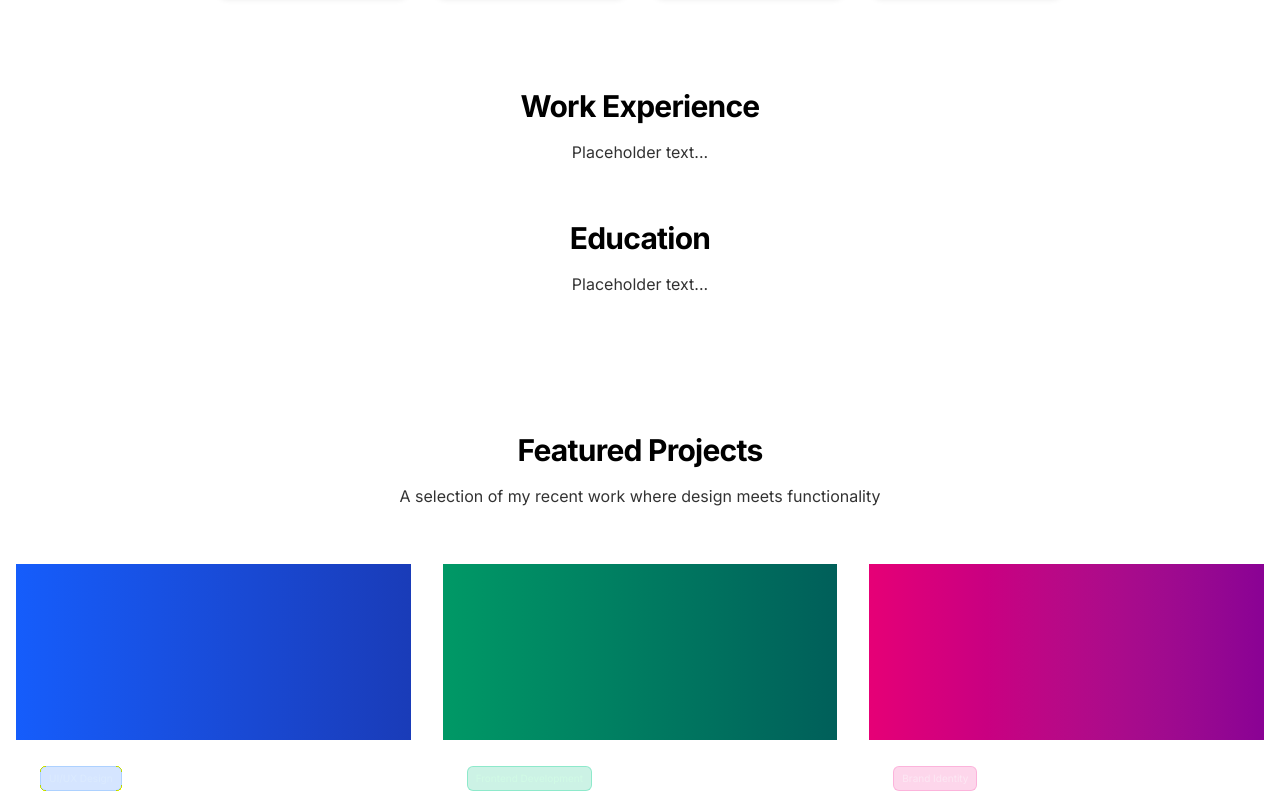
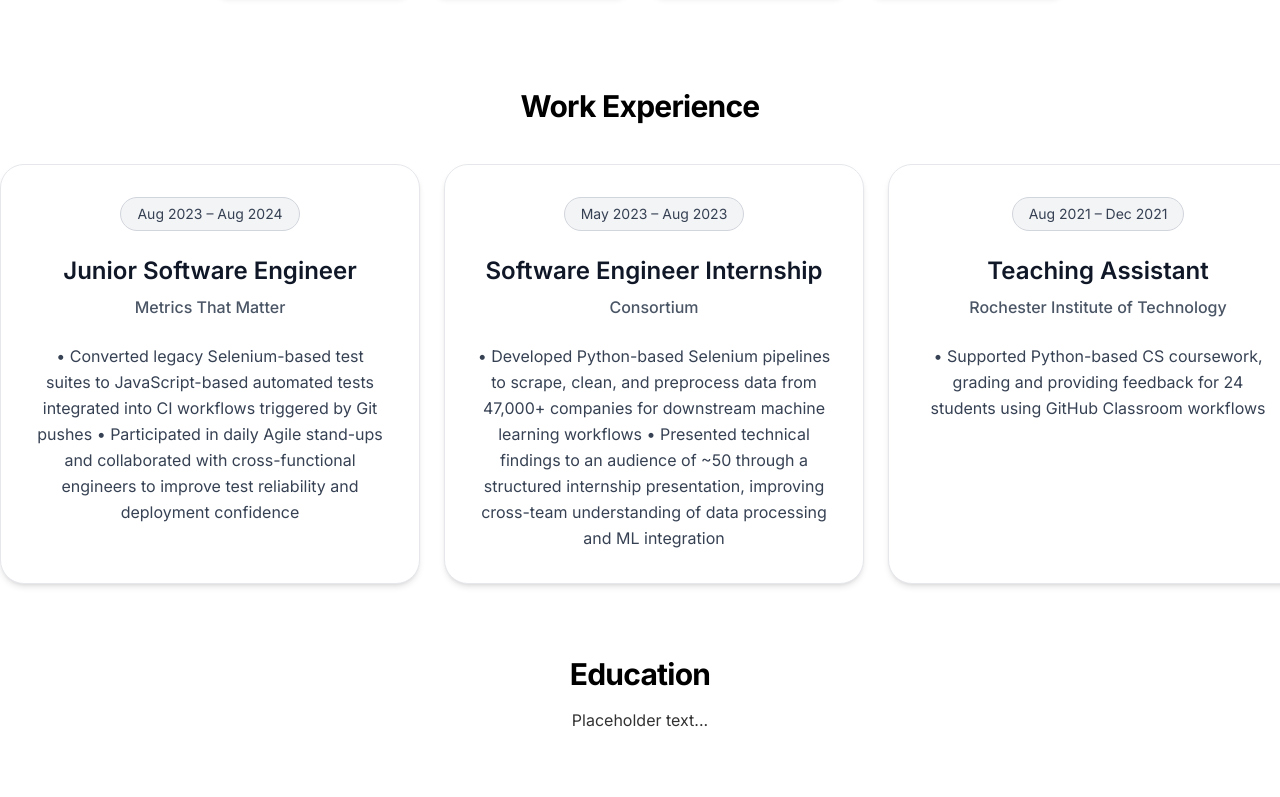
Before and after one commit to kjsLand/kjsLand.github.io, a Next.js app: page / in a window 1280 px wide. Shown: the part 639-1436 px from the top of the page. Built offline with nearby package versions, Linux system fonts and the light colour scheme.

Commit message:
Added a work section

```diff
--- /dev/null
+++ b/app/components/WorkCard.tsx
@@ -0,0 +1,110 @@
+type WorkExperience = {
+  timeline: string;   // e.g. "Jun 2024 – Aug 2024"
+  role: string;       // e.g. "Software Engineering Intern"
+  company: string;    // e.g. "Trendyol Group"
+  description: string;
+};
+
+const experiences: WorkExperience[] = [
+  {
+    timeline: "Aug 2023 – Aug 2024",
+    role: "Junior Software Engineer",
+    company: "Metrics That Matter",
+    description:
+      "• Converted legacy Selenium-based test suites to JavaScript-based automated tests integrated into CI workflows triggered by Git pushes • Participated in daily Agile stand-ups and collaborated with cross-functional engineers to improve test reliability and deployment confidence",
+  },
+  {
+    timeline: "May 2023 – Aug 2023",
+    role: "Software Engineer Internship",
+    company: "Consortium",
+    description:
+      "• Developed Python-based Selenium pipelines to scrape, clean, and preprocess data from 47,000+ companies for downstream machine learning workflows • Presented technical findings to an audience of ~50 through a structured internship presentation, improving cross-team understanding of data processing and ML integration",
+  },
+  {
+    timeline: "Aug 2021 – Dec 2021",
+    role: "Teaching Assistant",
+    company: "Rochester Institute of Technology",
+    description:
+      "• Supported Python-based CS coursework, grading and providing feedback for 24 students using GitHub Classroom workflows",
+  },
+];
+
+function WorkExperienceCard({ exp }: { exp: WorkExperience }) {
+  return (
+    <article
+      className="
+        w-[420px] h-[420px]
+        rounded-3xl
+        border border-gray-200
+        bg-white
+        shadow-md hover:shadow-xl
+        transition-all duration-300
+        hover:-translate-y-1
+      "
+    >
+      <div className="p-8">
+        {/* Timeline pill */}
+        <div className="
+          inline-flex items-center
+          rounded-full
+          border border-gray-300
+          bg-gray-100
+          px-4 py-1.5
+          text-sm
+          text-gray-700
+        ">
+          {exp.timeline}
+        </div>
+
+        {/* Role */}
+        <h3 className="mt-6 text-2xl font-semibold text-gray-900">
+          {exp.role}
+        </h3>
+
+        {/* Company */}
+        <p className="mt-2 text-base font-medium text-gray-600">
+          {exp.company}
+        </p>
+
+        {/* Description */}
+        <p className="mt-6 text-base leading-relaxed text-gray-700">
+          {exp.description}
+        </p>
+      </div>
+    </article>
+  );
+}
+
+export default function WorkExperienceRow() {
+  return (
+    <section className="w-full pt-10">
+      {/* Centered scroller */}
+      <div className="flex justify-center">
+        <div
+          className="
+            flex gap-6
+            overflow-x-auto
+            pb-4
+            snap-x snap-mandatory
+            [scrollbar-width:thin]
+            max-w-full
+          "
+        >
+          {experiences.map((exp) => (
+            <div
+              key={`${exp.company}-${exp.role}-${exp.timeline}`}
+              className="snap-start flex justify-center"
+            >
+              <WorkExperienceCard exp={exp} />
+            </div>
+          ))}
+        </div>
+      </div>
+
+      {/* Mobile hint */}
+      <p className="mt-3 text-xs text-gray-500 text-center sm:hidden">
+        Swipe sideways to see more
+      </p>
+    </section>
+  );
+}
--- a/app/sections/Work.tsx
+++ b/app/sections/Work.tsx
@@ -1,3 +1,5 @@
+import WorkExperienceCard from "@/app/components/WorkCard"
+
 export default function Work() {
     return (
         <div id="work">
@@ -5,9 +7,8 @@ export default function Work() {
               <h2 className="text-2xl md:text-3xl font-bold tracking-tight">
                 Work Experience
               </h2>
-              <p className="mt-4 text-sm md:text-base opacity-80 font-sans">
-                Placeholder text...
-              </p>
+
+              <WorkExperienceCard />
             </div>
         </div>
     );
```
